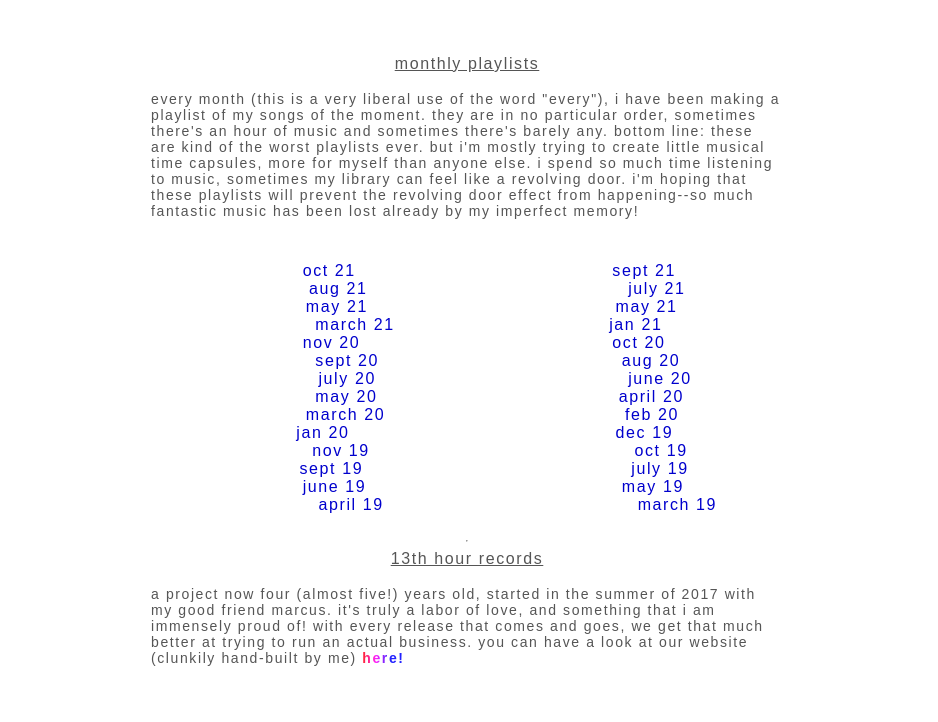
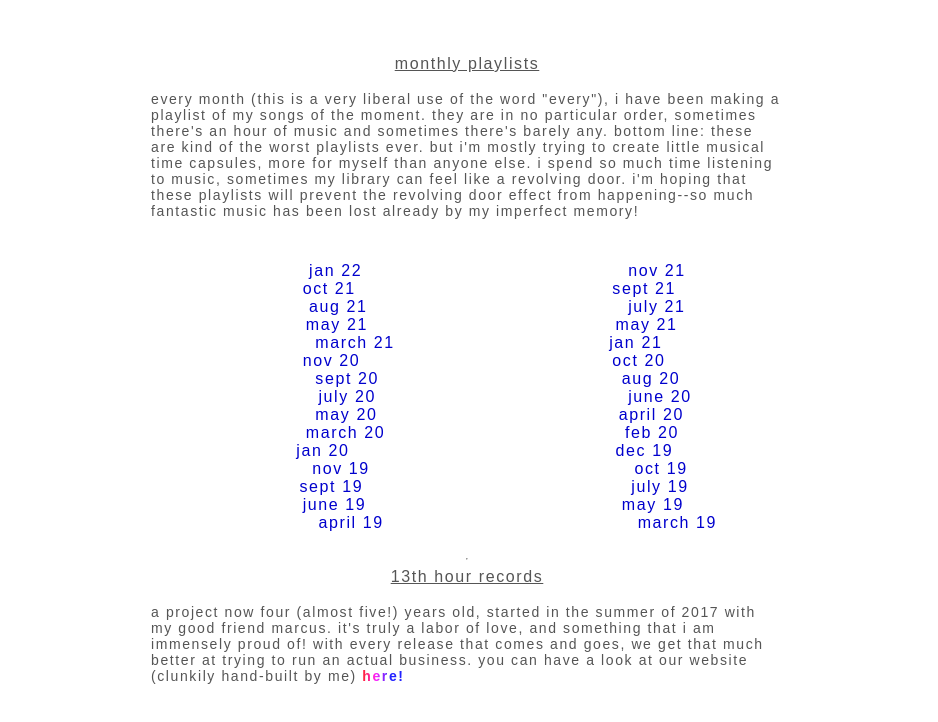
Before and after one commit to nickwbenson/site-1.0, a plain HTML site: page music.html in a window 1280 px wide. Shown: the part 78-800 px from the top of the page, without its empty margins (173-1111 px from the left). Drawn offline with nearby package versions, Linux system fonts and the light colour scheme; a web font is replaced by a local one.

Commit message:
music update

```diff
--- a/music.html
+++ b/music.html
@@ -68,6 +68,8 @@
 <br>
 
 <div style="margin-top: 25px;" id="row-music">
+    <div id="column-music"><div class="shake-little" style="margin-left: 50%;"><a style="color: mediumblue;" target="_blank" href="https://music.apple.com/us/playlist/wilt-january-22/pl.u-xkvWskX7a6B">jan 22</a></div></div>
+    <div id="column-music"><div class="shake-little" style="margin-left: 51%;"><a style="color: mediumblue;" target="_blank" href="https://music.apple.com/us/playlist/wilt-november-21/pl.u-WGbVcdWkK89">nov 21</a></div></div>
     <div id="column-music"><div class="shake-little" style="margin-left: 48%;"><a style="color: mediumblue;" target="_blank" href="https://music.apple.com/us/playlist/wilt-october-21/pl.u-2vMyTNVbvyA">oct 21</a></div></div>
     <div id="column-music"><div class="shake-little" style="margin-left: 46%;"><a style="color: mediumblue;" target="_blank" href="https://music.apple.com/us/playlist/wilt-september-21/pl.u-xkB2skX7a6B">sept 21</a></div></div>
     <div id="column-music"><div class="shake-little" style="margin-left: 50%;"><a style="color: mediumblue;" target="_blank" href="https://music.apple.com/us/playlist/wilt-august-21/pl.u-xkNlikX7a6B">aug 21</a></div></div>
```
